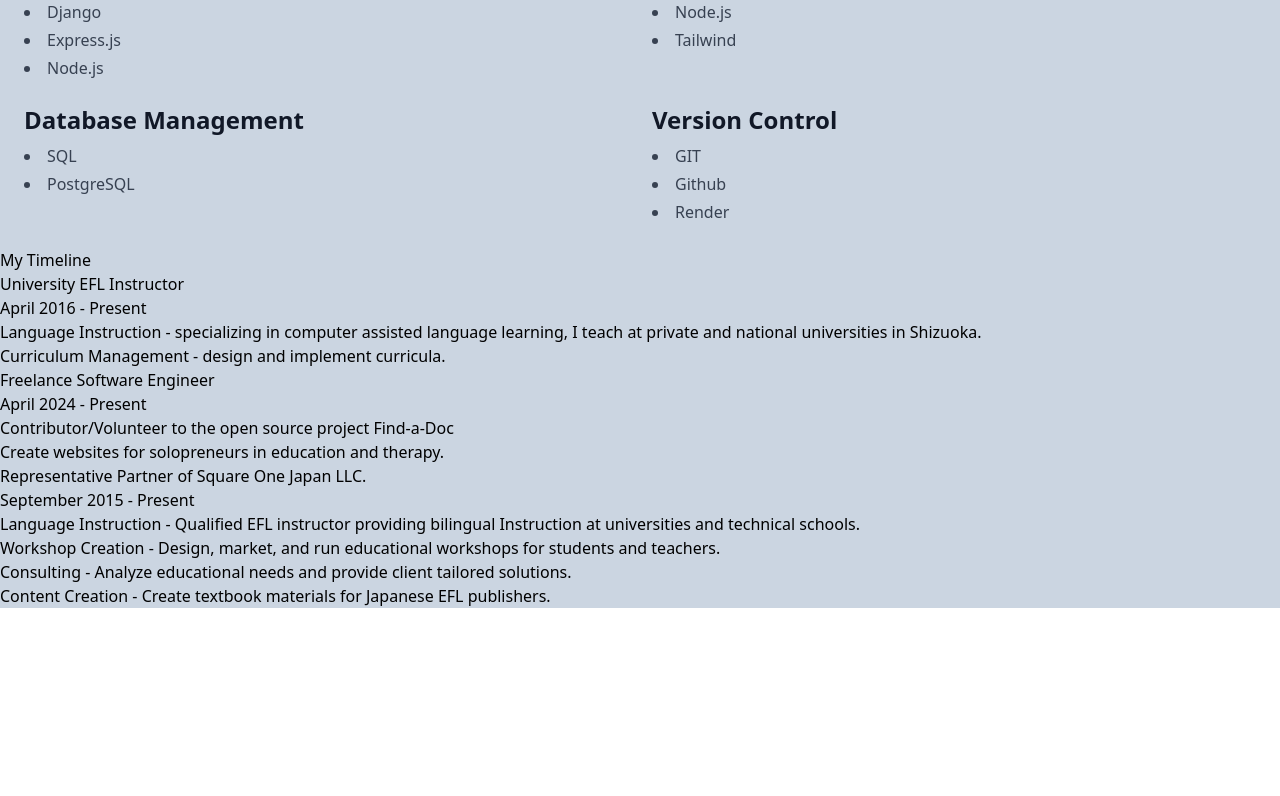
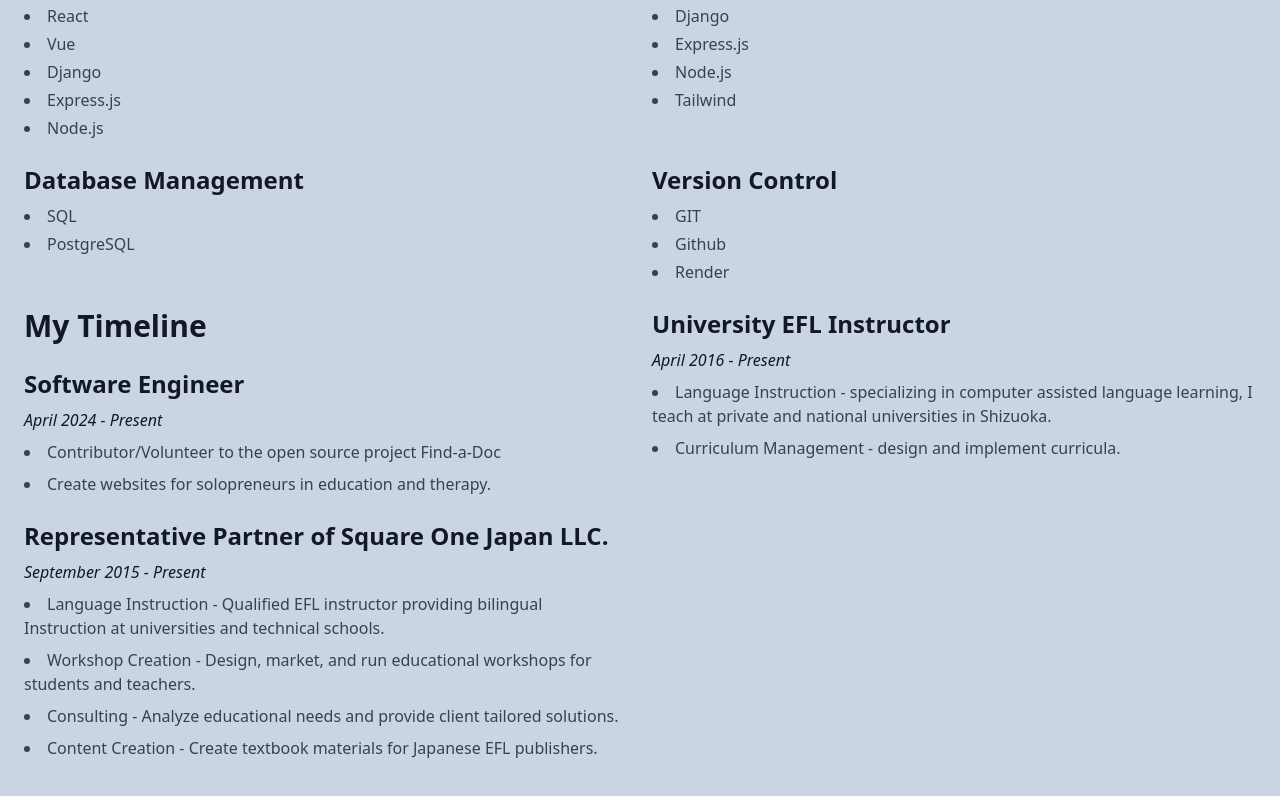
Before and after one commit to ShizuokaTerrier/vue-portfolio-site, a Vue app in the folder vue-portfolio-matt/: page /about in a window 1280 px wide. Shown: the part 570-1366 px from the top of the page. Before the commit the page ends 1178 px from the top, so only its background shows below. Built offline with nearby package versions, Linux system fonts and the light colour scheme.

Commit message:
feat: add MyTimeLine styling

```diff
--- a/vue-portfolio-matt/src/components/AboutMattBio.vue
+++ b/vue-portfolio-matt/src/components/AboutMattBio.vue
@@ -1,8 +1,8 @@
 <template>
   <div class="pt-20">
-    <h1 class="text-lg p-3">About Matt</h1>
+    <h1 class="mb-2 text-2xl font-semibold text-gray-900 p-3">About Matt</h1>
     <h2 class="italic p-3">The TL;DR</h2>
-    <p class="p-3 text-justify">
+    <p class="p-3 text-justify max-w-prose">
       After fourteen years as an English language instructor and materials
       writer, specializing in computer assisted language learning, I was ready
       for a fresh challenge. I found it in the Code Chrysalis Software
--- a/vue-portfolio-matt/src/components/MyTimeLine.vue
+++ b/vue-portfolio-matt/src/components/MyTimeLine.vue
@@ -1,18 +1,31 @@
 <script setup lang="ts">
 import { FontAwesomeIcon } from '@fortawesome/vue-fontawesome';
+import {} from '@fortawesome/free-solid-svg-icons';
 </script>
 
 <template>
-  <div class="">
-    <h1>My Timeline</h1>
-    <div class="">
-      <div class="tl-icon">
-        <i class="fas fa-briefcase"></i>
-      </div>
-      <h5>University EFL Instructor</h5>
-      <p class="tl-duration">April 2016 - Present</p>
-
-      <ul>
+  <div class="grid grid-cols-1 md:grid-cols-2 mx-6 mt-6 gap-6">
+    <div>
+      <h1 class="mb-6 text-3xl font-semibold text-gray-900">My Timeline</h1>
+      <h2 class="mb-2 text-2xl font-semibold text-gray-900">
+        Software Engineer
+      </h2>
+      <h3 class="mb-2 text-1xl font-light text-gray-900 italic">
+        April 2024 - Present
+      </h3>
+      <ul class="text-gray-700 space-y-2 list-disc list-inside">
+        <li>Contributor/Volunteer to the open source project Find-a-Doc</li>
+        <li>Create websites for solopreneurs in education and therapy.</li>
+      </ul>
+    </div>
+    <div>
+      <h2 class="mb-2 text-2xl font-semibold text-gray-900">
+        University EFL Instructor
+      </h2>
+      <h3 class="mb-2 text-1xl font-light text-gray-900 italic">
+        April 2016 - Present
+      </h3>
+      <ul class="text-gray-700 space-y-2 list-disc list-inside">
         <li>
           Language Instruction - specializing in computer assisted language
           learning, I teach at private and national universities in Shizuoka.
@@ -20,27 +33,14 @@
         <li>Curriculum Management - design and implement curricula.</li>
       </ul>
     </div>
-    <div class="timeline-item">
-      <div class="tl-icon">
-        <i class="fas fa-briefcase"></i>
-      </div>
-
-      <h5>Freelance Software Engineer</h5>
-      <p class="tl-duration">April 2024 - Present</p>
-
-      <ul>
-        <li>Contributor/Volunteer to the open source project Find-a-Doc</li>
-        <li>Create websites for solopreneurs in education and therapy.</li>
-      </ul>
-    </div>
-    <div class="timeline-item">
-      <div class="tl-icon">
-        <i class="fas fa-briefcase"></i>
-      </div>
-      <h5>Representative Partner of Square One Japan LLC.</h5>
-      <p class="tl-duration">September 2015 - Present</p>
-
-      <ul>
+    <div>
+      <h2 class="mb-2 text-2xl font-semibold text-gray-900">
+        Representative Partner of Square One Japan LLC.
+      </h2>
+      <h3 class="mb-2 text-1xl font-light text-gray-900 italic">
+        September 2015 - Present
+      </h3>
+      <ul class="text-gray-700 space-y-2 list-disc list-inside">
         <li>
           Language Instruction - Qualified EFL instructor providing bilingual
           Instruction at universities and technical schools.
@@ -60,4 +60,5 @@
       </ul>
     </div>
   </div>
+  <div class="pt-10"></div>
 </template>
--- a/vue-portfolio-matt/src/views/AboutView.vue
+++ b/vue-portfolio-matt/src/views/AboutView.vue
@@ -5,9 +5,9 @@
 </script>
 
 <template>
-  <div class="bg-slate-300 min-h-full">
+  <main class="bg-slate-300 min-h-full">
     <AboutMattBio />
     <TechnicalSkills />
     <MyTimeLine />
-  </div>
+  </main>
 </template>
```
